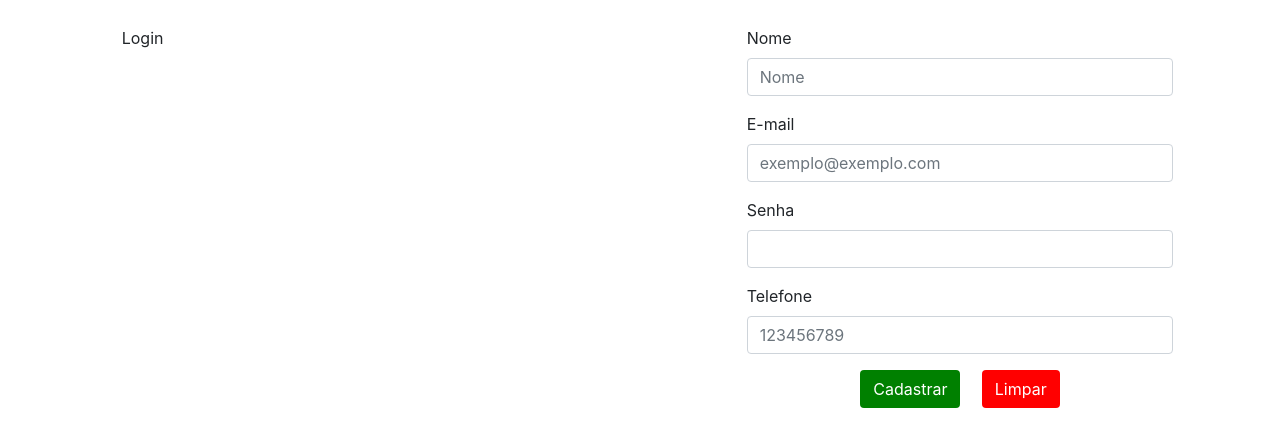
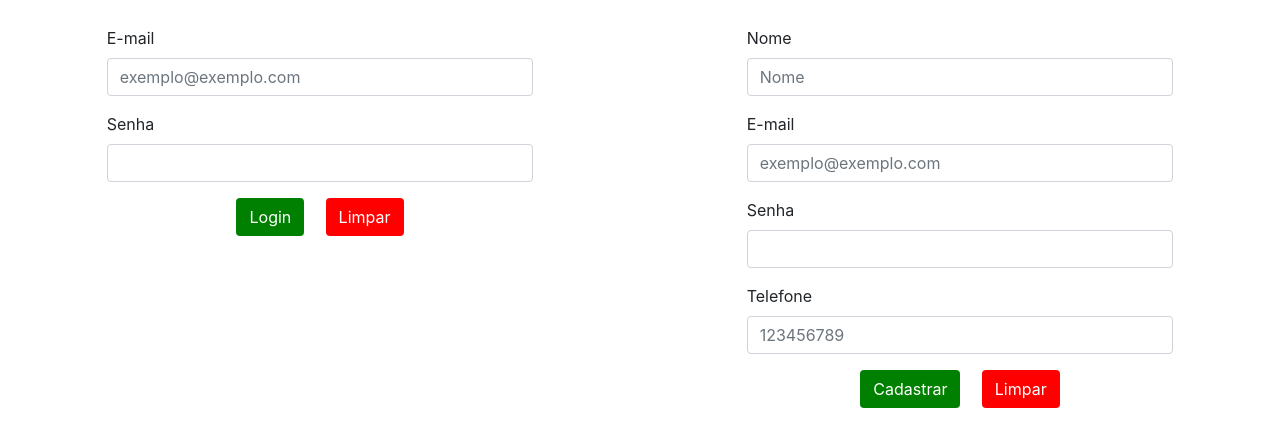
Before and after one commit to Felipesco/eyes, a PHP site: page / in a window 1280 px wide. Shown: the part 42-489 px from the top of the page. Run offline with PHP 8.4, Linux system fonts and the light colour scheme.

Commit message:
Update index.php

```diff
--- a/index.php
+++ b/index.php
@@ -5,7 +5,7 @@
     <meta name="viewport" content="width=device-width, initial-scale=1.0">
     <link rel="stylesheet" href="https://stackpath.bootstrapcdn.com/bootstrap/4.1.3/css/bootstrap.min.css" integrity="sha384-MCw98/SFnGE8fJT3GXwEOngsV7Zt27NXFoaoApmYm81iuXoPkFOJwJ8ERdknLPMO" crossorigin="anonymous">
 
-    <?php include("conexao.php"); ?>
+    <?php include_once("conexao.php"); ?>
 
     <title>Eyes | Login</title>
 </head>
@@ -30,7 +30,26 @@
     <div class="container-fluid" style="margin-top: 2%;">
         <div class="row justify-content-around">
             <div class="col-4">
-                Login
+            <form method="POST" action="login.php" onsubmit="return valida_form_login(this)">
+                    <div class="form-group row" >
+                        <label for="formGroupExampleInput">
+                            E-mail
+                        </label>
+                        <input class="form-control" placeholder="exemplo@exemplo.com" type="email" name="emailUser" id="emailUser">
+                    </div>
+
+                    <div class="form-group row" >
+                        <label for="formGroupExampleInput">
+                            Senha
+                        </label>
+                        <input class="form-control" type="password" name="senhaUser" id="senhaUser">
+                    </div>
+
+                    <div class="row justify-content-center">
+                        <button type="submit" class="btn" style="background-color: 	#008000; color: #ffffff;" >Login</button>
+                        <button type="reset" class="btn" style="background-color: red; color: #ffffff; margin-left: 5%;">Limpar</button>
+                    </div>
+                </form>
             </div>
             <div class="col-4">
                 <form method="POST" action="cadastro.php" onsubmit="return valida_form_cadastro(this)">
@@ -86,6 +105,18 @@
                 alert('Senha Muito Fraca \nEscolha uma senha com no minímo 4 caracteres')
             }
         }
+
+        function valida_form_login(){
+            if (document.getElementById("emailUser").value == ""){
+                alert('Preencha o campo de E-mail')
+            }
+            else if (document.getElementById("senhaUser").value == ""){
+                alert('Preencha o campo de Senha')
+            }
+            else if (document.getElementById("senhaUser").value.length < 3 ){
+                alert('Senha Muito Fraca \nEscolha uma senha com no minímo 4 caracteres')
+            }
+        }
     </script>
 
     <!--Bootstrap JS-->
```
